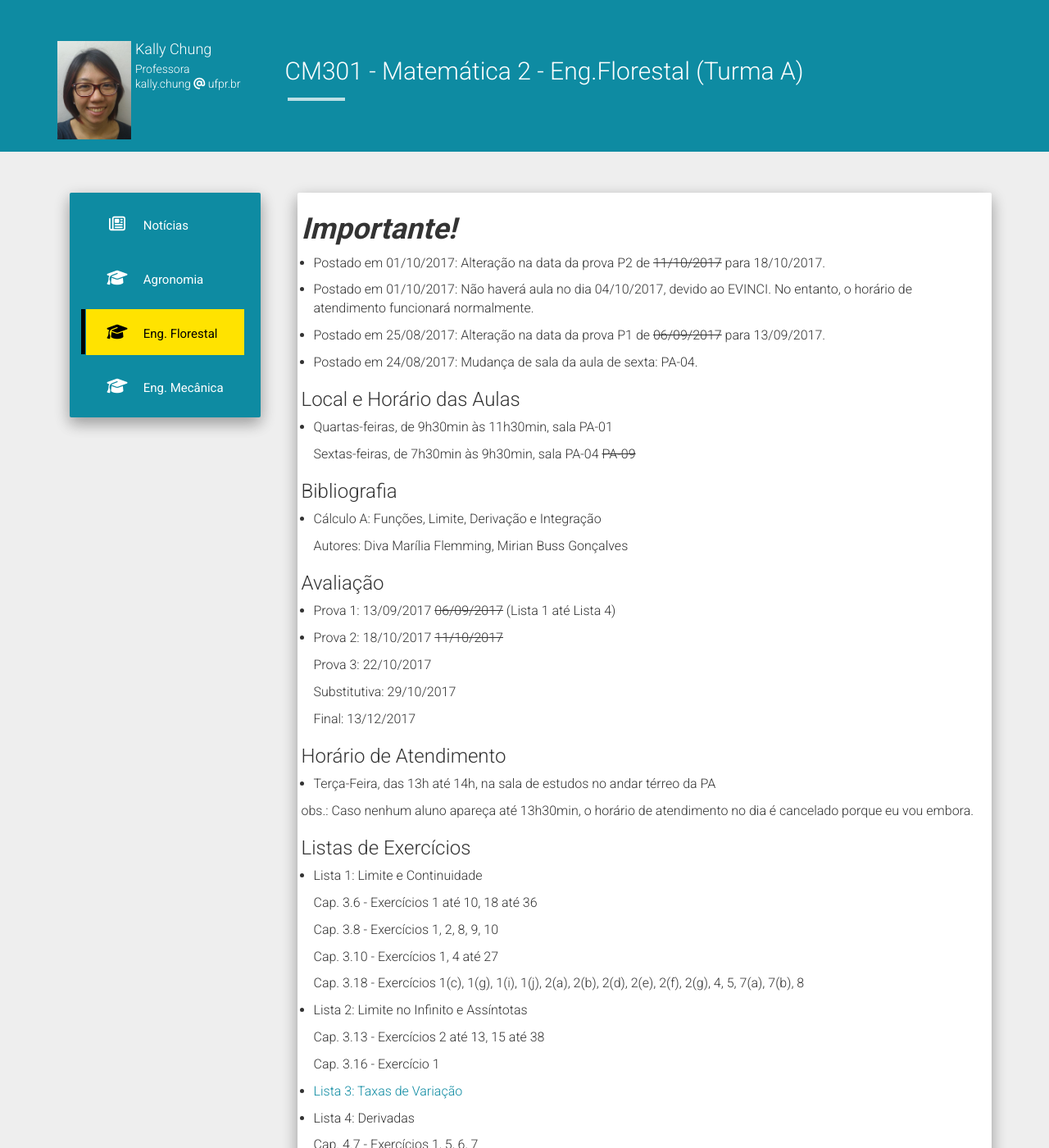
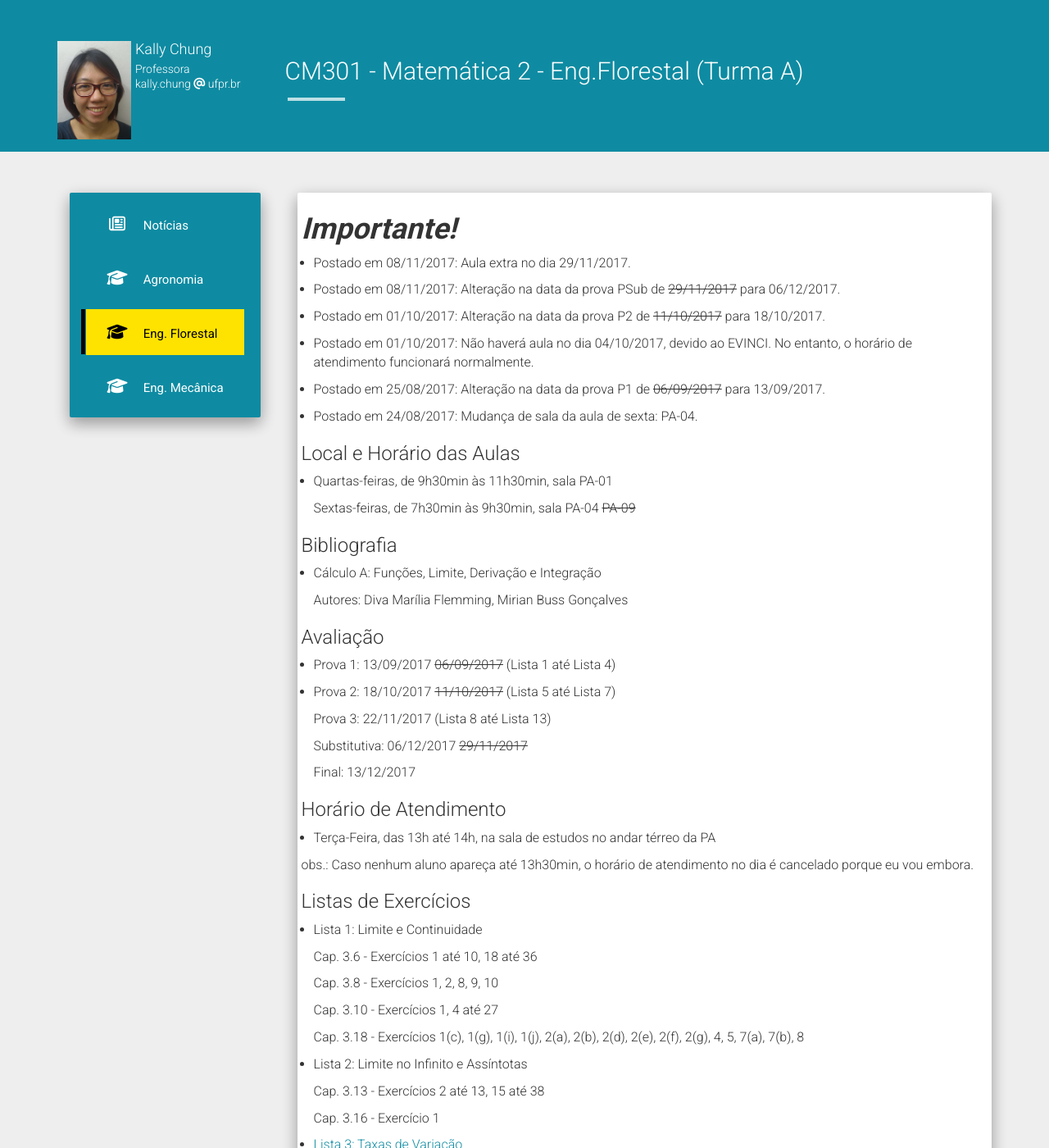
Before and after one commit to chunggnuhc/chunggnuhc.github.io, a Jekyll site: the page built from engFlor2sem2017.md, in a window 1280 px wide and 1400 px high. Shown: the whole window at 82% size. Built offline with Jekyll 4.4.1, drawn with Linux system fonts in a browser that asks for light colours; nearby versions of some CDN libraries.

Commit message:
Update EngFlor - DataProvas

```diff
--- a/engFlor2sem2017.md
+++ b/engFlor2sem2017.md
@@ -5,6 +5,10 @@ permalink: /engFlor2sem2017-Mat2/
 ---
 
 <h1><b><i>Importante!</i></b></h1>
+- Postado em 08/11/2017: Aula extra no dia 29/11/2017.
+
+- Postado em 08/11/2017: Alteração na data da prova PSub de <strike>29/11/2017</strike> para 06/12/2017.
+
 - Postado em 01/10/2017: Alteração na data da prova P2 de <strike>11/10/2017</strike> para 18/10/2017.
 
 - Postado em 01/10/2017: Não haverá aula no dia 04/10/2017, devido ao EVINCI. No entanto, o horário de atendimento funcionará normalmente.
@@ -28,11 +32,11 @@ permalink: /engFlor2sem2017-Mat2/
 
 - Prova 1: 13/09/2017 <strike>06/09/2017</strike> (Lista 1 até Lista 4)
 
-- Prova 2: 18/10/2017 <strike>11/10/2017</strike>
+- Prova 2: 18/10/2017 <strike>11/10/2017</strike> (Lista 5 até Lista 7)
 
-  Prova 3: 22/10/2017
+  Prova 3: 22/11/2017 (Lista 8 até Lista 13)
 
-  Substitutiva: 29/10/2017
+  Substitutiva: 06/12/2017 <strike>29/11/2017</strike>
 
   Final: 13/12/2017
 
```
